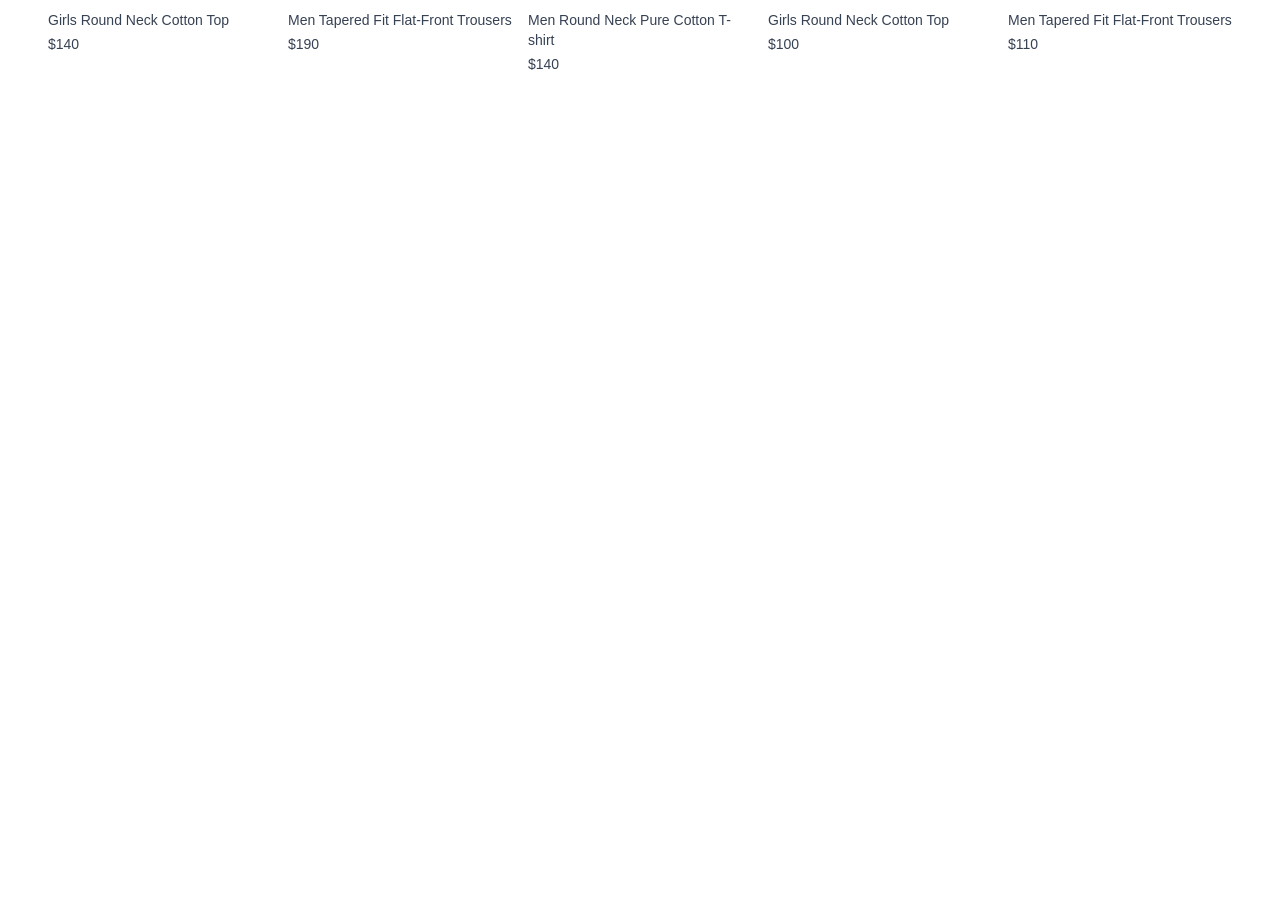
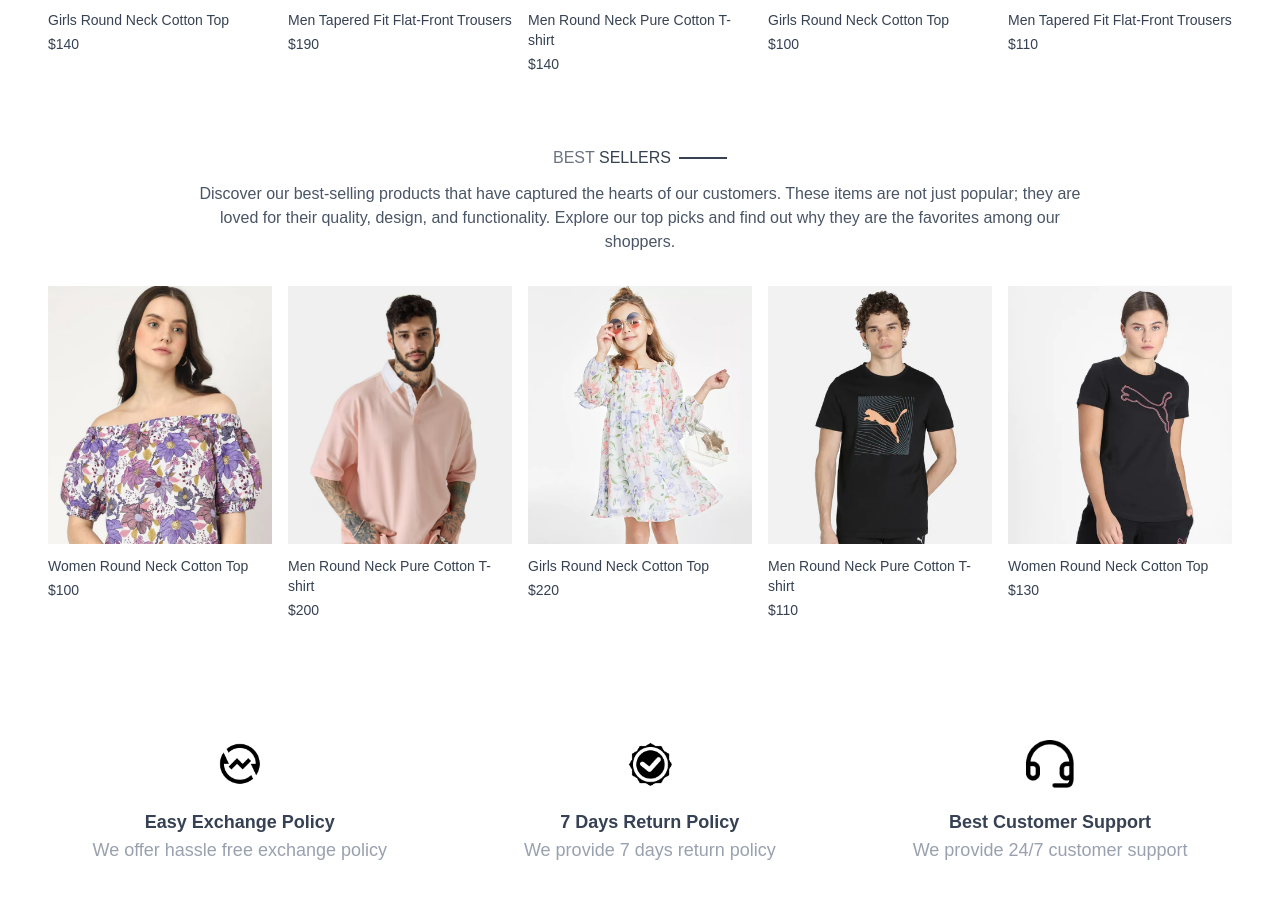
Before and after one commit to klemitomi/e-commerce, a React (Vite) app: page / in a window 1280 px wide. Shown: the part 1350-2248 px from the top of the page. Before the commit the page ends 1464 px from the top, so only its background shows below. Built offline with nearby package versions, Linux system fonts and the light colour scheme.

Commit message:
Best seller and Policy added

```diff
--- /dev/null
+++ b/src/components/BestSeller.jsx
@@ -0,0 +1,38 @@
+import React, { use, useEffect } from 'react'
+import { useState } from 'react'
+import { useContext } from 'react'
+import { ShopContext } from '../context/ShopContext'
+import Title from './Title';
+import ProductItem from './ProductItem';
+
+const BestSeller = () => {
+
+    const {products} = useContext(ShopContext);
+    const [bestSeller, setBestSeller] = useState([]);
+
+    useEffect(() => {
+        const bestProduct = products.filter((item) => item.bestseller === true);
+        setBestSeller(bestProduct.slice(0, 5));
+    }, []);
+
+  return (
+    <div className='my-10'>
+      <div className='text-center text-3x1 py-8'>
+        <Title text1={'BEST'} text2={'SELLERS'} />
+        <p className='w-3/4 m-auto text-xs sm:text-sm md:text-base text-gray-600'>
+            Discover our best-selling products that have captured the hearts of our customers. These items are not just popular; they are loved for their quality, design, and functionality. Explore our top picks and find out why they are the favorites among our shoppers.
+        </p>
+      </div>
+
+      <div className='grid grid-cols-2 sm:grid-cols-3 md:grid-cols-4 lg:grid-cols-5 gap-4 gap-y-6'>
+        {
+        bestSeller.map((item, index) => (
+            <ProductItem key={index} id={item.id} name={item.name} image={item.image} price={item.price} />
+          ))
+        }
+      </div>
+    </div>
+  )
+}
+
+export default BestSeller
--- /dev/null
+++ b/src/components/OurPolicy.jsx
@@ -0,0 +1,29 @@
+import React from 'react'
+import {assets} from '../assets/frontend_assets/assets';
+
+function OurPolicy() {
+    return (
+        <div className='flex flex-col sm:flex-row justify-around gap-12 text-center py-20 text-xs sm:text-sm md:text-base lg:text-lg text-gray-700'>
+            <div>
+                <img src={assets.exchange_icon} className='w-12 m-auto mb-5' alt="exchange icon" />
+                <p className='font-semibold'>Easy Exchange Policy</p>
+                <p className='text-gray-400'>We offer hassle free exchange policy</p>
+            </div>
+
+            <div>
+                <img src={assets.quality_icon} className='w-12 m-auto mb-5' alt="quality icon" />
+                <p className='font-semibold'>7 Days Return Policy</p>
+                <p className='text-gray-400'>We provide 7 days return policy</p>
+            </div>
+
+            <div>
+                <img src={assets.support_img} className='w-12 m-auto mb-5' alt="support icon" />
+                <p className='font-semibold'>Best Customer Support</p>
+                <p className='text-gray-400'>We provide 24/7 customer support</p>
+            </div>
+
+        </div>
+    );
+}
+
+export default OurPolicy
--- a/src/pages/Home.jsx
+++ b/src/pages/Home.jsx
@@ -1,12 +1,16 @@
 import React from 'react'
 import Hero from '../components/Hero'
 import LatestCollection from '../components/LatestCollection'
+import BestSeller from '../components/BestSeller'
+import OurPolicy from '../components/OurPolicy'
 
 const Home = () => {
   return (
     <div>
       <Hero />
       <LatestCollection />
+      <BestSeller />
+      <OurPolicy />
     </div>
   )
 }
```
